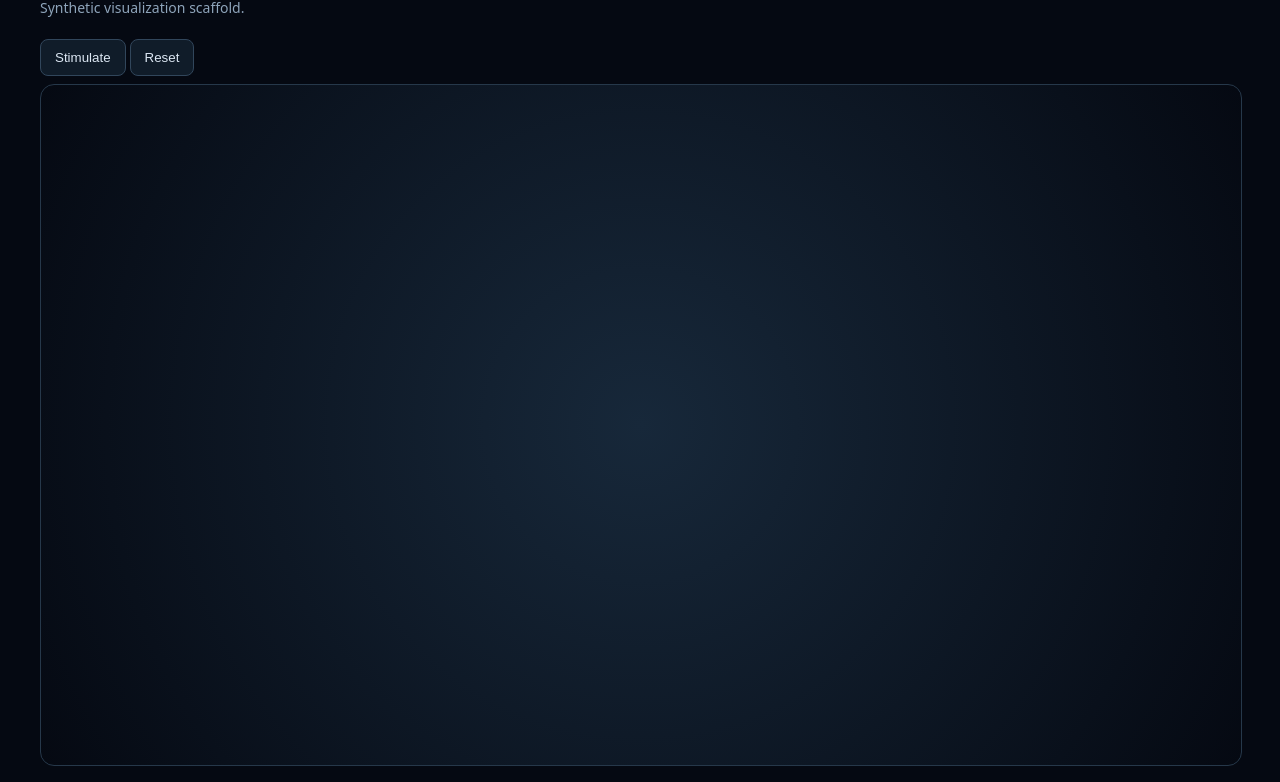
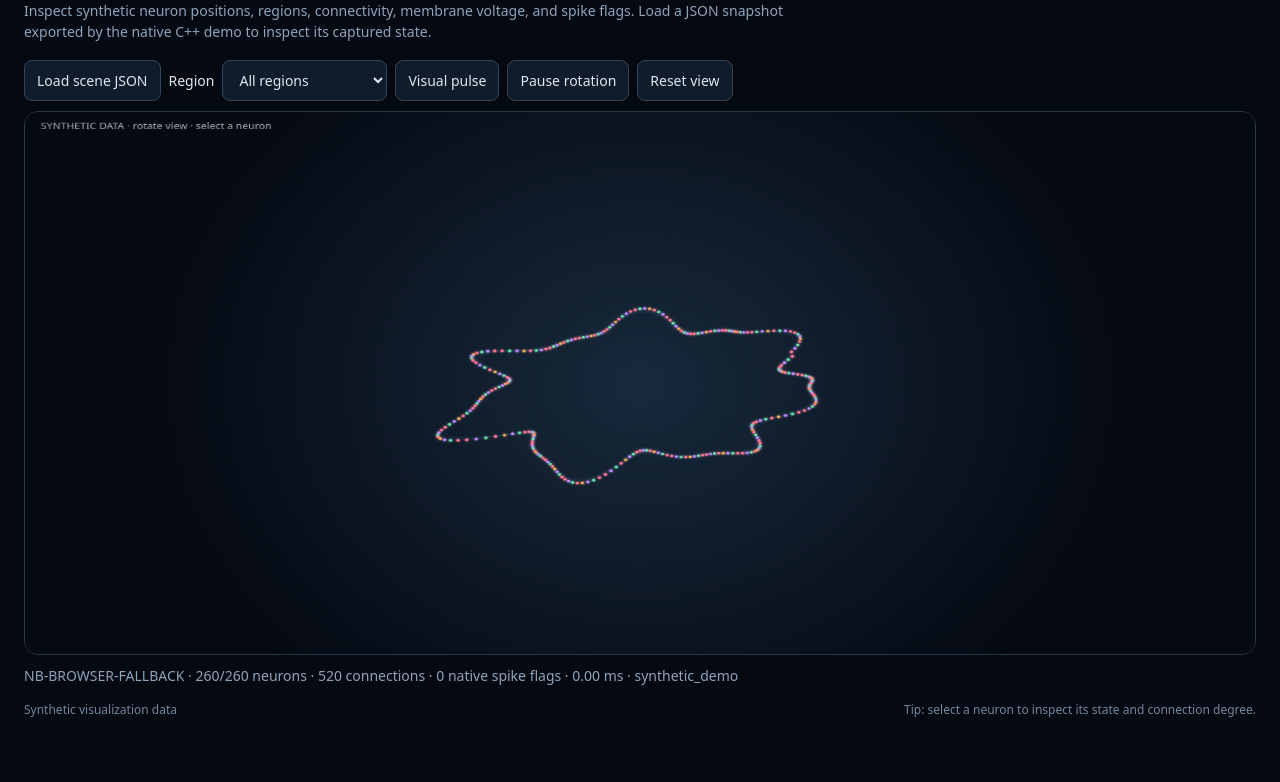
Before and after one commit to ArkansasIo/NeuroBlackwell, a plain HTML site: page brain3d/web/index.html in a window 1280 px wide. Shown: the part 94-876 px from the top of the page. After the commit the page ends 837 px from the top, so only its background shows below. Drawn offline with Linux system fonts and the light colour scheme; no server answers.

Commit message:
Upgrade 3D brain explorer controls and layout

```diff
--- a/brain3d/web/index.html
+++ b/brain3d/web/index.html
@@ -1,2 +1,29 @@
 <!doctype html>
-<html lang="en"><head><meta charset="utf-8"><meta name="viewport" content="width=device-width,initial-scale=1"><title>NeuroBlackwell Brain</title><style>body{margin:0;background:#050912;color:#dce7f3;font:14px system-ui,sans-serif}main{max-width:1200px;margin:auto;padding:16px}canvas{width:100%;height:680px;background:radial-gradient(circle,#17283a,#050912);border:1px solid #26384a;border-radius:14px;display:block}button{padding:10px 14px;margin:8px 4px 8px 0;background:#101c29;color:#dce7f3;border:1px solid #31465b;border-radius:8px}#stats{color:#8ea4ba}</style></head><body><main><h1>NeuroBlackwell — Virtual Brain</h1><p id="stats">Synthetic visualization scaffold.</p><button id="stim">Stimulate</button><button id="reset">Reset</button><canvas id="brain" width="1200" height="680" aria-label="3D neural visualization"></canvas></main><script src="brain3d.js"></script></body></html>
+<html lang="en">
+<head>
+<meta charset="utf-8"><meta name="viewport" content="width=device-width,initial-scale=1">
+<title>NeuroBlackwell — Synthetic Brain Explorer</title>
+<style>
+:root{color-scheme:dark}*{box-sizing:border-box}body{margin:0;background:#050912;color:#dce7f3;font:14px/1.5 system-ui,-apple-system,sans-serif}
+main{max-width:1440px;margin:auto;padding:clamp(12px,2vw,24px)}header{display:flex;align-items:flex-start;justify-content:space-between;gap:16px;flex-wrap:wrap}
+h1{font-size:clamp(22px,3vw,32px);margin:0 0 4px;letter-spacing:.02em}.sub{margin:0;color:#8ea4ba;max-width:760px}
+.toolbar{display:flex;gap:8px;align-items:center;flex-wrap:wrap;margin:18px 0 10px}
+button,label.fileButton,select{padding:9px 12px;background:#101c29;color:#dce7f3;border:1px solid #31465b;border-radius:8px;font:inherit}
+button,label.fileButton{cursor:pointer}button:hover,label.fileButton:hover{border-color:#55c9ff}
+input[type=file]{position:absolute;width:1px;height:1px;overflow:hidden;clip:rect(0,0,0,0)}
+#brain{width:100%;height:min(68vh,760px);min-height:380px;background:#050912;border:1px solid #26384a;border-radius:14px;display:block}
+#stats{min-height:24px;color:#8ea4ba;margin:10px 0 2px;overflow-wrap:anywhere}.status{color:#55c9ff;font-size:12px;text-transform:uppercase;letter-spacing:.12em}
+footer{display:flex;justify-content:space-between;gap:16px;flex-wrap:wrap;color:#72889e;font-size:12px;margin-top:12px}
+</style>
+</head>
+<body><main>
+<header><div><div class="status">Research visualization · not a clinical or anatomical model</div><h1>NeuroBlackwell — Synthetic Brain Explorer</h1><p class="sub">Inspect synthetic neuron positions, regions, connectivity, membrane voltage, and spike flags. Load a JSON snapshot exported by the native C++ demo to inspect its captured state.</p></div></header>
+<div class="toolbar">
+<label class="fileButton" for="sceneFile">Load scene JSON</label><input id="sceneFile" type="file" accept=".json,application/json">
+<label for="regionFilter">Region</label><select id="regionFilter"><option value="all">All regions</option></select>
+<button id="stim" type="button">Visual pulse</button><button id="pause" type="button">Pause rotation</button><button id="reset" type="button">Reset view</button>
+</div>
+<canvas id="brain" width="1400" height="760" aria-label="Interactive synthetic neural network visualization"></canvas>
+<p id="stats" aria-live="polite">Loading synthetic scene…</p>
+<footer><span id="sceneLabel">Synthetic visualization data</span><span>Tip: select a neuron to inspect its state and connection degree.</span></footer>
+</main><script src="brain3d.js"></script></body></html>
```
